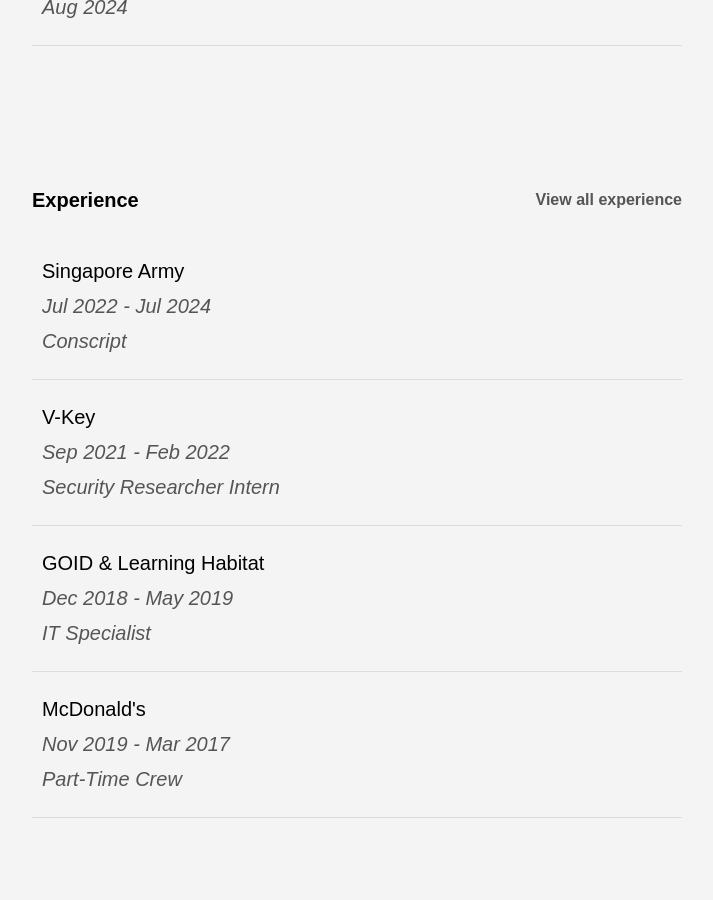
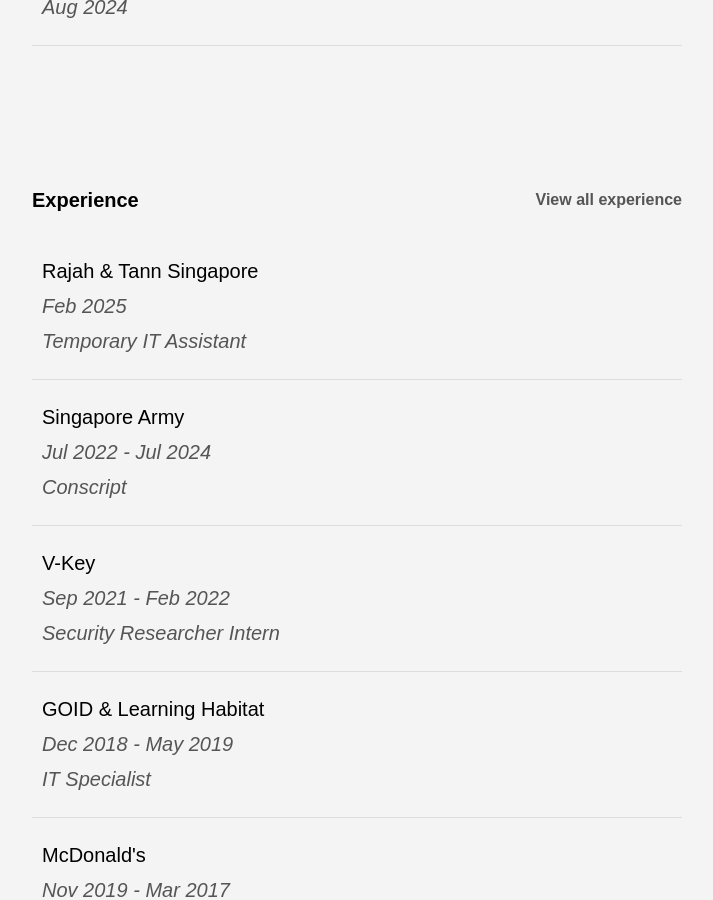
Before and after one commit to achrinza/www.achrinza.com, a Jekyll site: the page built from index.md, in a window 1280 px wide and 900 px high, scrolled down 954 px. Shown: the whole window, without its empty margins (283-996 px from the left). Built offline with Jekyll 4.4.1, drawn with Linux system fonts in a browser that asks for light colours; nearby versions of some CDN libraries.

Commit message:
feat(experience): add 2025 employer
Signed-off-by: Rifa Achrinza <25147899+achrinza@users.noreply.github.com>

```diff
--- a/_data/experiences.yaml
+++ b/_data/experiences.yaml
@@ -1,3 +1,7 @@
+- employerName: Rajah & Tann Singapore
+  startsOn: 2025-02-10
+  role: Temporary IT Assistant
+
 - employerName: Singapore Army
   startsOn: 2022-07-04
   endsOn: 2024-07-03
```
